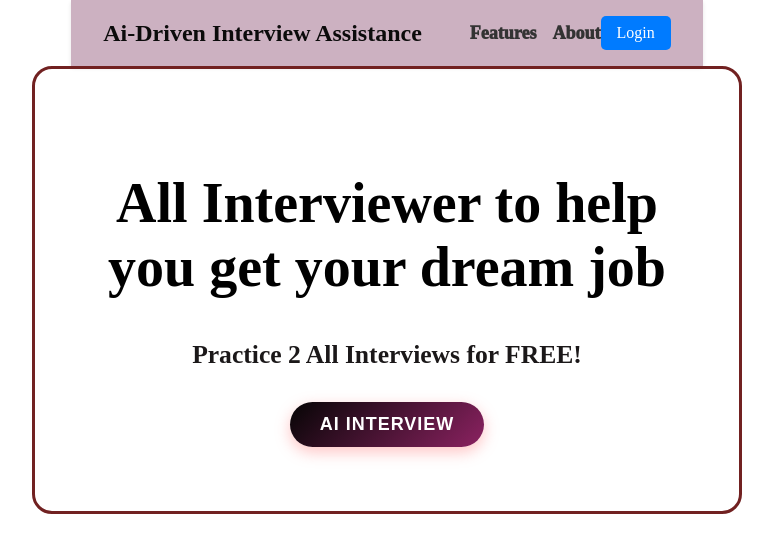
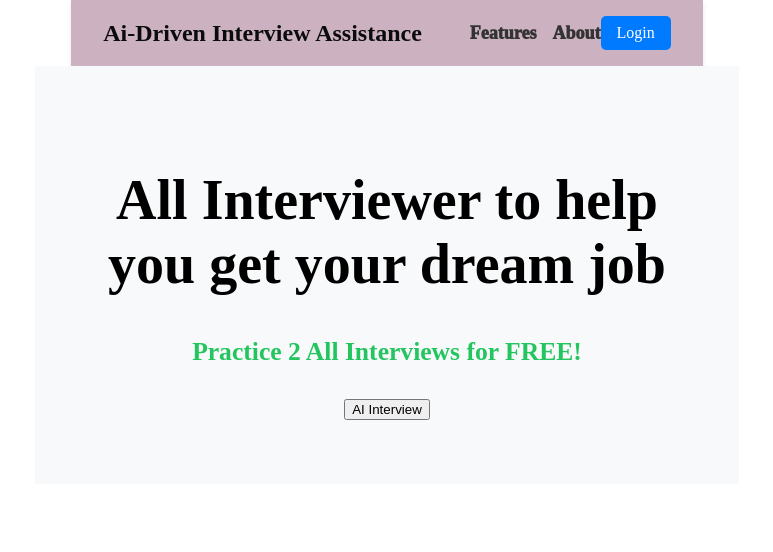
Before and after one commit to RohanBhoge/ai-driven-interview-assistant, a React (Vite) app in the folder FrontEnd/: page / in a window 1280 px wide. Shown: the top 552 px of the page, without its empty margins (253-1026 px from the left). Built offline with nearby package versions, Linux system fonts and the light colour scheme.

Commit message:
Revert "Feature Css Updated"
This reverts commit 4c15d8e37cec123325742f0b594863203025e90c.

```diff
--- a/FrontEnd/src/components/FeatureCard.css
+++ b/FrontEnd/src/components/FeatureCard.css
@@ -1,5 +1,5 @@
 .feature-card {
-  background: rgb(236 203 203);
+  background: white;
   padding: 2rem;
   border-radius: 1.5rem;
   box-shadow: 0 6px 20px rgba(0, 0, 0, 0.05);
--- a/FrontEnd/src/components/HeroSection.css
+++ b/FrontEnd/src/components/HeroSection.css
@@ -6,8 +6,7 @@
   justify-content: center;
   text-align: center;
   padding: 4rem 2rem;
-  border: 3px solid #712121;
-    border-radius: 20px;
+  background-color: #f8f9fa;
 }
 
 .hero-section h1 {
@@ -18,7 +17,7 @@
 
 .hero-section p {
   font-size: 1.6rem;
-  color:rgb(27 24 25);;
+  color: #22c55e;
   font-weight: 700;
   margin-bottom: 2rem;
 }
@@ -46,19 +45,3 @@
     font-size: 1rem;
   }
 }
-.hero-section button{
-  background: linear-gradient(135deg, #060505, #8b2261); /* Gradient background */
-    color: white; /* Text color */
-    border: none; /* Remove default border */
-    padding: 12px 30px; /* Inside spacing */
-    font-size: 18px; /* Font size */
-    font-weight: bold; /* Make text bold */
-    text-transform: uppercase; /* Uppercase text */
-    border-radius: 30px; /* Rounded corners */
-    cursor: pointer; /* Pointer on hover */
-    transition: all 0.3s ease-in-out; /* Smooth transition */
-    box-shadow: 0px 5px 15px rgba(255, 107, 107, 0.4); /* Soft shadow */
-    outline: none; /* Remove outline */
-    display: inline-block;
-    letter-spacing: 1px;
-}
```
Also changed, not shown: 1 other file (tests, documents, lock files or other folders).
